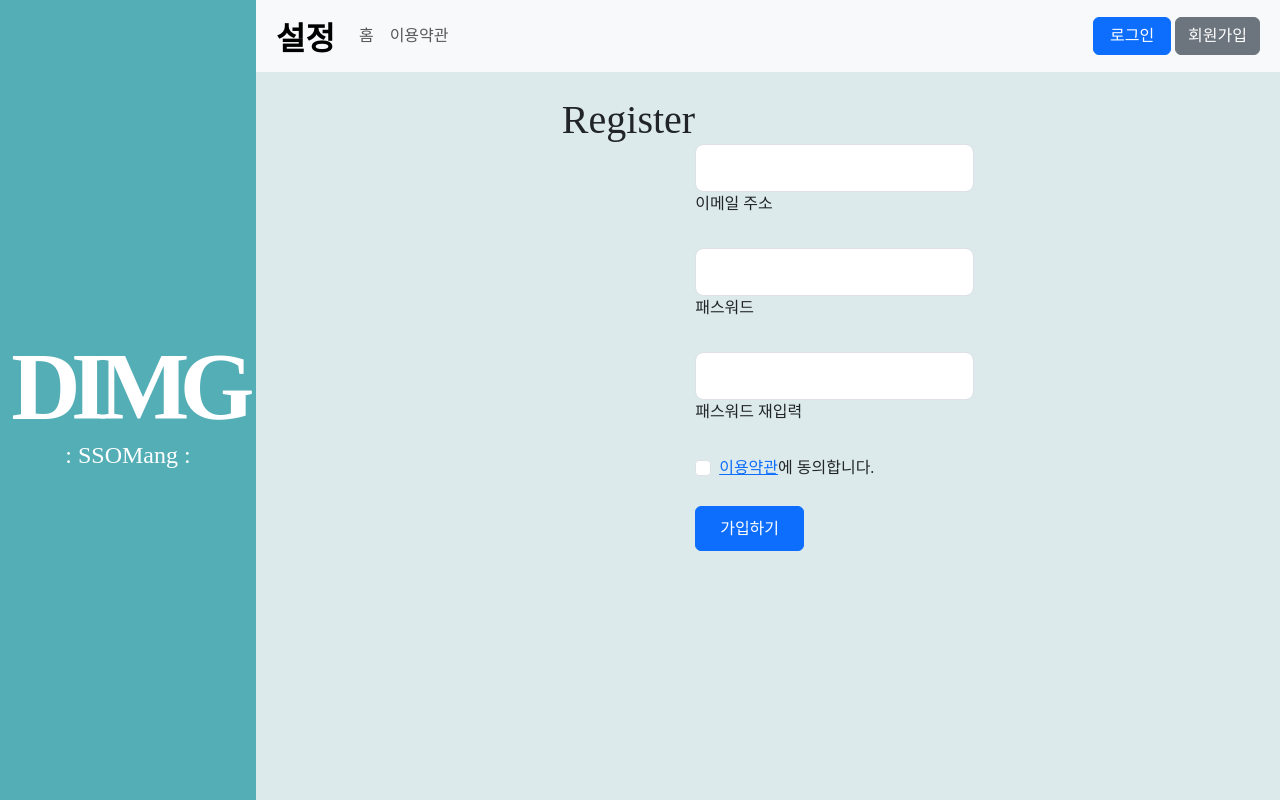
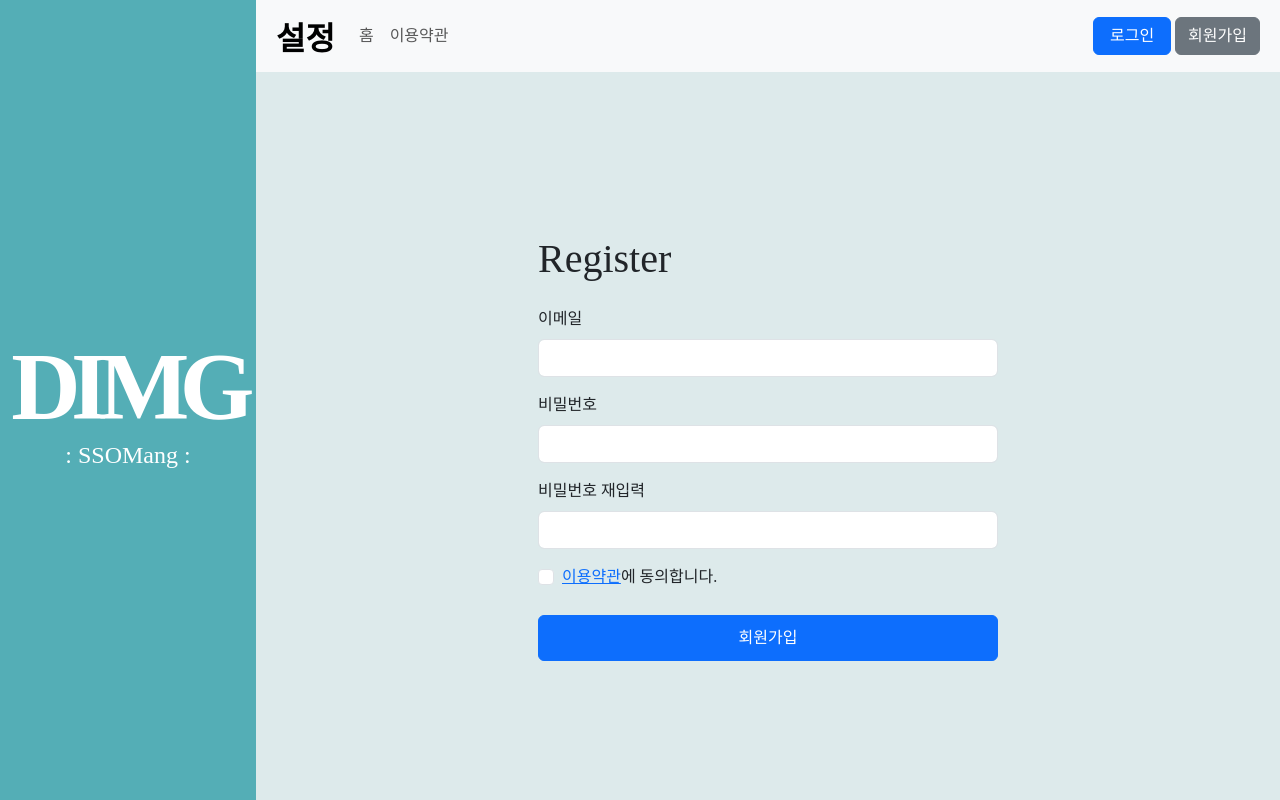
Before and after one commit to dimigo-DIMG/DIMG-SSO, a FastAPI app: template templates/auth/signup.html in a window 1280 px wide. Run offline with FastAPI, Linux system fonts and the light colour scheme; the template is opened without the code that fills it, so the values that code supplies are empty; some libraries are stand-ins or nearby versions; some web fonts are replaced.

Commit message:
modify: re-model page (2 out of 2)

```diff
--- a/static/css/interface.general.css
+++ b/static/css/interface.general.css
@@ -15,7 +15,4 @@ body {
 
 #main-container > .container {
   padding: 24px 48px 0 48px;
-  display: flex;
-  justify-content: center;
-  flex-grow: 1;
 }
--- a/templates/auth/login.html
+++ b/templates/auth/login.html
@@ -11,6 +11,9 @@
   <style>
     #main-container > .container {
       align-items: center;
+      display: flex;
+      justify-content: center;
+      flex-grow: 1;
     }
 
     #form-login {
@@ -36,10 +39,10 @@
             {% endif %}
             <h1>Login</h1>
             <form class="mt-4" action="/account/login" method="post">
-              <!-- Email input -->
               {% if csrf_token %}
               <input type="hidden" name="csrf_token" value="{{ csrf_token }}" />
               {% endif %}
+              <!-- Email input -->
               <div class="mb-3">
                 <label for="formInputEmail" class="form-label">이메일</label>
                 <input
@@ -50,6 +53,7 @@
                   aria-describedby="emailHelp"
                 />
               </div>
+              <!-- PW input -->
               <div class="mb-3">
                 <label for="formInputPassword" class="form-label"
                   >비밀번호</label
--- a/templates/auth/signup.html
+++ b/templates/auth/signup.html
@@ -6,16 +6,27 @@
       rel="stylesheet"
       href="{{url_for('static', path='/css/interface.general.css')}}"
     />
+    <title>회원가입</title>
   </head>
-  <title>회원가입</title>
+  <style>
+    #main-container > .container {
+      align-items: center;
+      display: flex;
+      justify-content: center;
+      flex-grow: 1;
+    }
+
+    #form-signup {
+      width: 460px;
+    }
+  </style>
   <body>
     <div id="container">
       {% include "jumbotron.html" %}
       <div id="main-container">
         {% include "navbar.html" %}
         <div class="container">
-          <h1>Register</h1>
-          <form class="mt-5 pb-5" method="post">
+          <div id="form-signup">
             {% if failed == 1 %}
             <div class="alert alert-danger" role="alert">
               유저가 이미 존재합니다.
@@ -28,63 +39,80 @@
             <div class="alert alert-danger" role="alert">
               비밀번호가 올바르지 않습니다.
             </div>
-            {% endif %} {% if csrf_token %}
+            {% endif %}
+            <h1>Register</h1>
+            <form class="mt-4" method="post">
+              {% if csrf_token %}
               <input type="hidden" name="csrf_token" value="{{ csrf_token }}" />
               {% endif %}
-            <div data-mdb-input-init class="form-outline mb-4">
+              <!-- Email input -->
+              <div class="mb-3">
+                <label for="formEmail" class="form-label">이메일</label>
                 <input
                   type="email"
+                  name="email"
+                  class="form-control"
                   id="formEmail"
-                name="email"
-                class="form-control form-control-lg"
+                  aria-describedby="emailHelp"
                 />
-              <label class="form-label" for="formEmail">이메일 주소</label>
               </div>
-            <div data-mdb-input-init class="form-outline mb-4">
+
+              <!-- PW input -->
+              <div class="mb-3">
+                <label for="formInputPassword" class="form-label"
+                  >비밀번호</label
+                >
                 <input
                   type="password"
-                id="form1Example2"
                   name="password"
-                class="form-control form-control-lg"
+                  class="form-control"
+                  id="formInputPassword"
                 />
-              <label class="form-label" for="form1Example2">패스워드</label>
               </div>
 
-            <div data-mdb-input-init class="form-outline mb-4">
+              <!-- PW re-enter input -->
+              <div class="mb-3">
+                <label for="formReEnterPW" class="form-label"
+                  >비밀번호 재입력</label
+                >
                 <input
                   type="password"
+                  name="password"
+                  class="form-control"
                   id="formReEnterPW"
-                class="form-control form-control-lg"
                 />
-              <label class="form-label" for="formReEnterPW">
-                패스워드 재입력
-              </label>
               </div>
+
+              <!-- Agree terms and conditions -->
               <div class="row mb-4">
                 <div class="col d-flex">
                   <div class="form-check">
                     <input
                       class="form-check-input"
                       type="checkbox"
-                    value=""
                       id="formTermsChk"
-                    required
                     />
                     <label class="form-check-label" for="formTermsChk">
-                    <a href="/terms" target="_blank">이용약관</a>에 동의합니다.
+                      <a href="/terms" target="_blank">이용약관</a>에
+                      동의합니다.
                     </label>
                   </div>
                 </div>
               </div>
+
+              <!-- Submit button -->
+              <div class="d-grid gap-2">
                 <button
                   data-mdb-ripple-init
                   type="submit"
                   class="btn btn-primary btn-block"
                   style="padding: 0.6rem 1.5rem; font-size: 12pt"
                 >
-              가입하기
+                  회원가입
                 </button>
+              </div>
             </form>
+          </div>
         </div>
       </div>
     </div>
@@ -96,14 +124,14 @@
       e.preventDefault();
       // check if password and re-enter password are same
       if (
-        document.querySelector("#form1Example2").value !=
-        document.querySelector("#formReEnterPW").value
+        document.getElementById("formInputPassword").value !=
+        document.getElementById("formReEnterPW").value
       ) {
         alert("비밀번호가 일치하지 않습니다.");
         return;
       }
       // check if terms and conditions are accepted
-      if (!document.querySelector("#formTermsChk").checked) {
+      if (!document.getElementById("formTermsChk").checked) {
         alert("이용약관에 동의해주세요.");
         return;
       }
```
Lines whose indentation alone changed are shown as unchanged.
